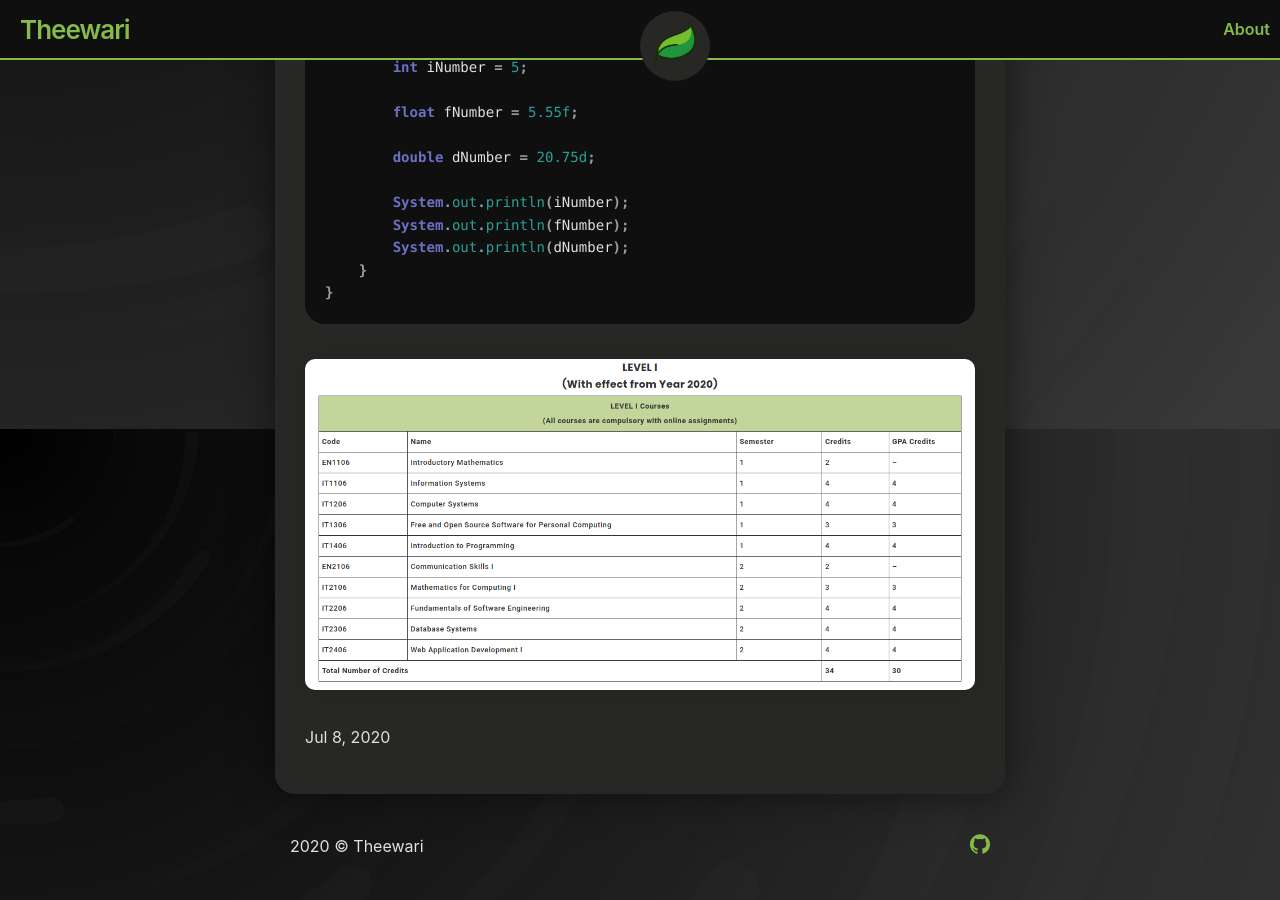
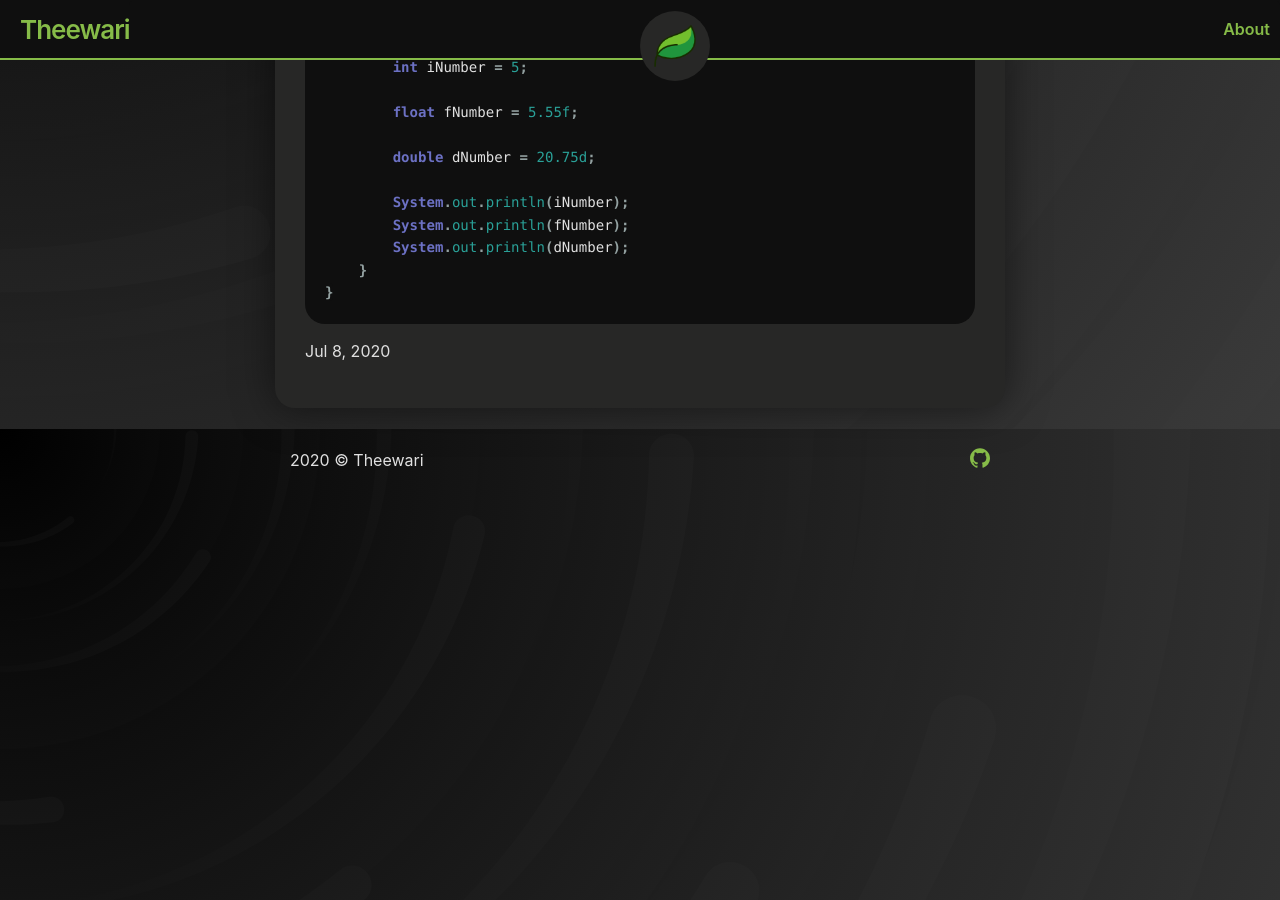
Before and after one commit to theewari/theewari.github.io, a Jekyll site: the page built from _posts/2020-07-08-Java-variable-float.md, in a window 1280 px wide and 900 px high, scrolled down 531 px. Built offline with Jekyll 4.4.1, drawn with Linux system fonts in a browser that asks for light colours.

Commit message:
Update 2020-07-08-Java-variable-float.md

````diff
--- a/_posts/2020-07-08-Java-variable-float.md
+++ b/_posts/2020-07-08-Java-variable-float.md
@@ -35,5 +35,3 @@ public class TheFloating {
     }
 }
 ```
-
-![image](/assets/Screenshot from 2020-07-03 19-21-11.png)
````
